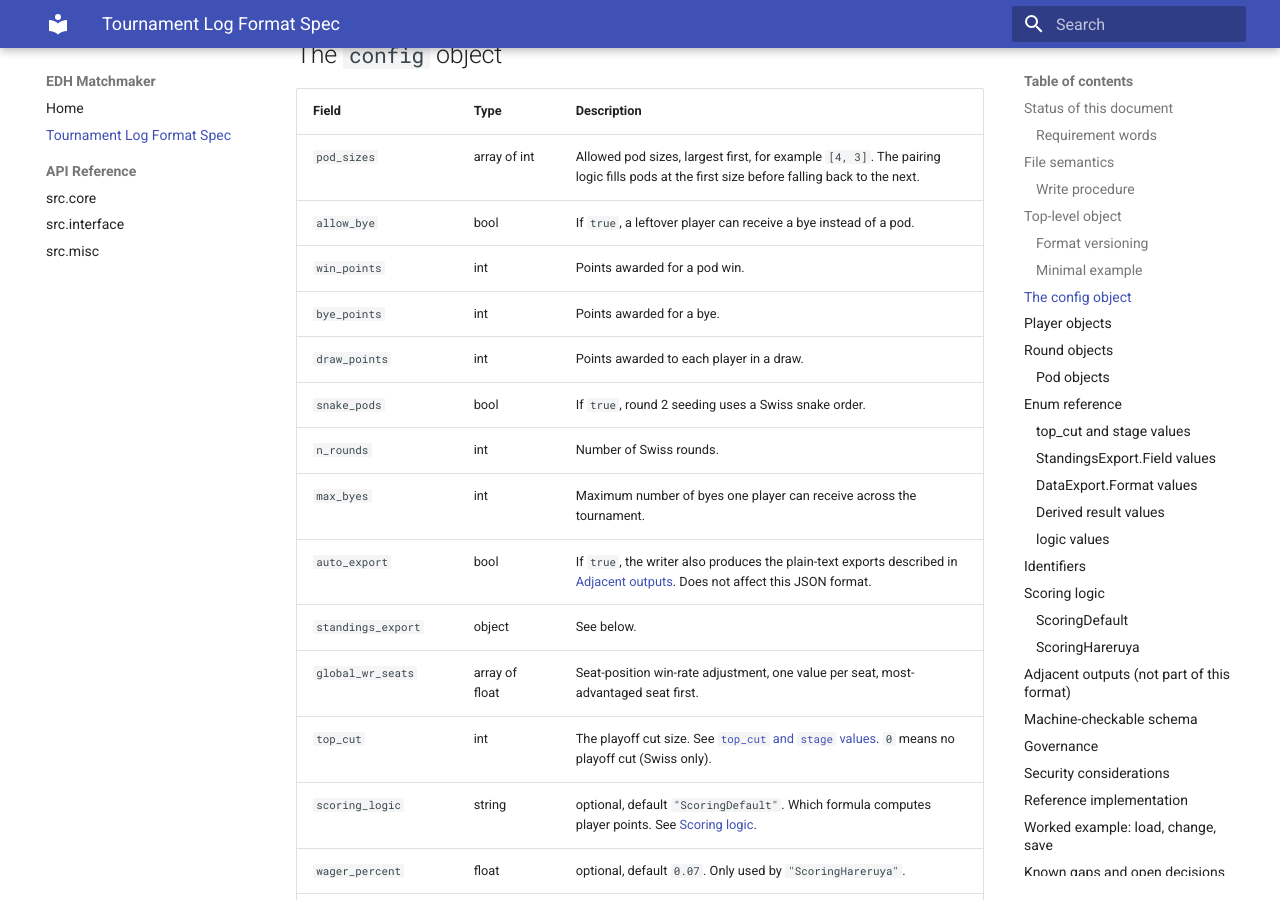
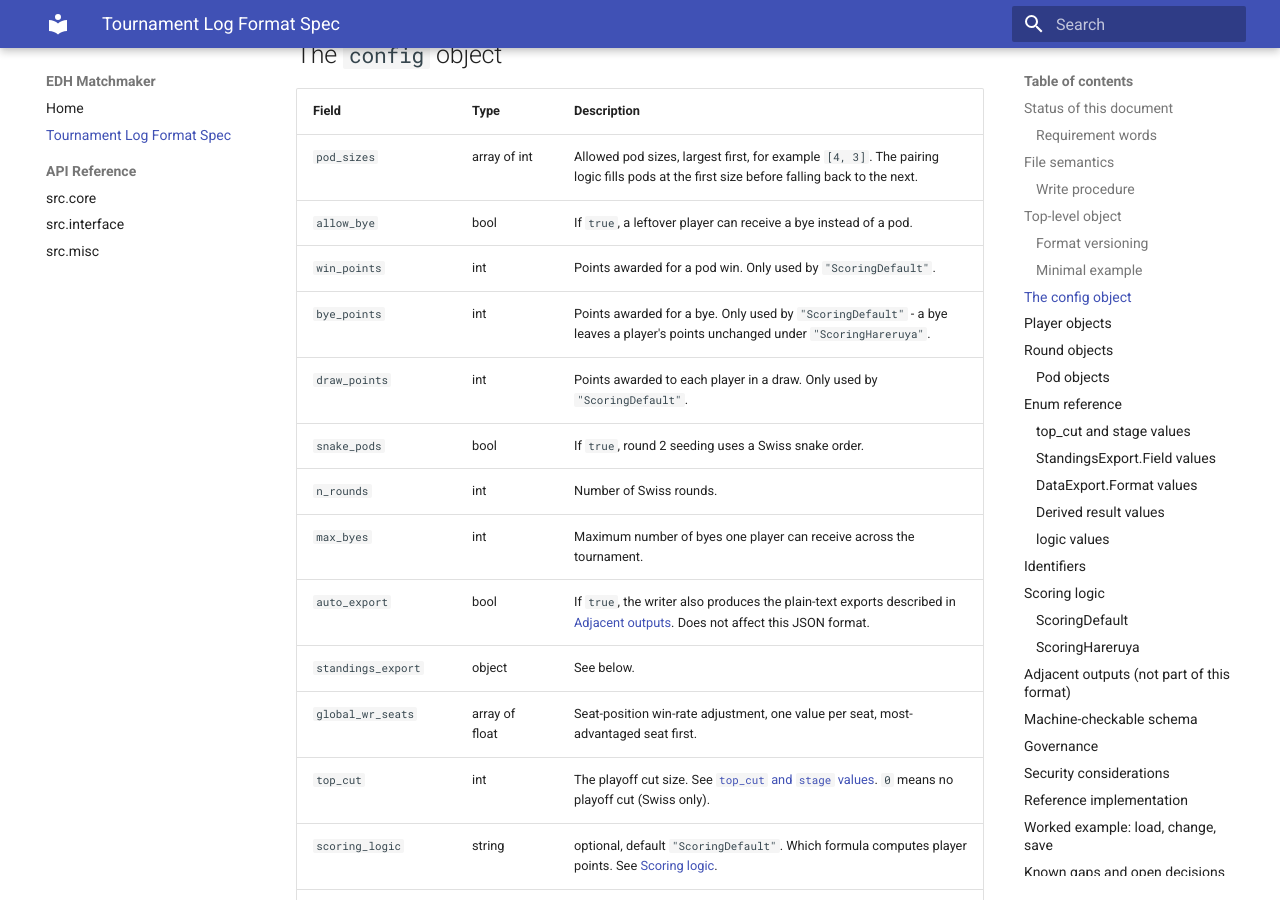
Before and after one commit to eVen-gits/EDH_matchmaker, an MkDocs documentation site: the page built from docs/tournament-log-spec.md, in a window 1280 px wide and 900 px high, scrolled down 3481 px. Built offline with MkDocs 1.6.1 and Material for MkDocs 9.7.7, drawn with Linux system fonts in a browser that asks for light colours; some of the changed text lies outside the part shown.

Commit message:
Fix: byes leave stack unchanged under ScoringHareruya, not bye_points
bye_points was mistakenly still applied to Hareruya byes, and the GUI
kept the Bye pts field visible in Hareruya mode. Both are wrong: a bye
under Hareruya awards nothing and does not touch the wager economy.

```diff
--- a/docs/tournament-log-spec.md
+++ b/docs/tournament-log-spec.md
@@ -148,9 +148,9 @@
 |---|---|---|
 | `pod_sizes` | array of int | Allowed pod sizes, largest first, for example `[4, 3]`. The pairing logic fills pods at the first size before falling back to the next. |
 | `allow_bye` | bool | If `true`, a leftover player can receive a bye instead of a pod. |
-| `win_points` | int | Points awarded for a pod win. |
-| `bye_points` | int | Points awarded for a bye. |
-| `draw_points` | int | Points awarded to each player in a draw. |
+| `win_points` | int | Points awarded for a pod win. Only used by `"ScoringDefault"`. |
+| `bye_points` | int | Points awarded for a bye. Only used by `"ScoringDefault"` - a bye leaves a player's points unchanged under `"ScoringHareruya"`. |
+| `draw_points` | int | Points awarded to each player in a draw. Only used by `"ScoringDefault"`. |
 | `snake_pods` | bool | If `true`, round 2 seeding uses a Swiss snake order. |
 | `n_rounds` | int | Number of Swiss rounds. |
 | `max_byes` | int | Maximum number of byes one player can receive across the tournament. |
--- a/run_ui.py
+++ b/run_ui.py
@@ -1069,6 +1069,10 @@
         self.ui.sb_win.setVisible(not is_hareruya)
         self.ui.label_4.setVisible(not is_hareruya)
         self.ui.sb_draw.setVisible(not is_hareruya)
+        # A bye leaves a player's stack unchanged under Hareruya - no
+        # bye_points involved, so the field is meaningless there.
+        self.ui.label_6.setVisible(not is_hareruya)
+        self.ui.sb_bye.setVisible(not is_hareruya)
 
     def check_pod_sizes(self):
         items = [self.lw_pod_sizes.item(i) for i in range(self.lw_pod_sizes.count())]
```
Also changed, not shown: other parts of docs/tournament-log-spec.md (+2 -2 lines), 2 other files.
